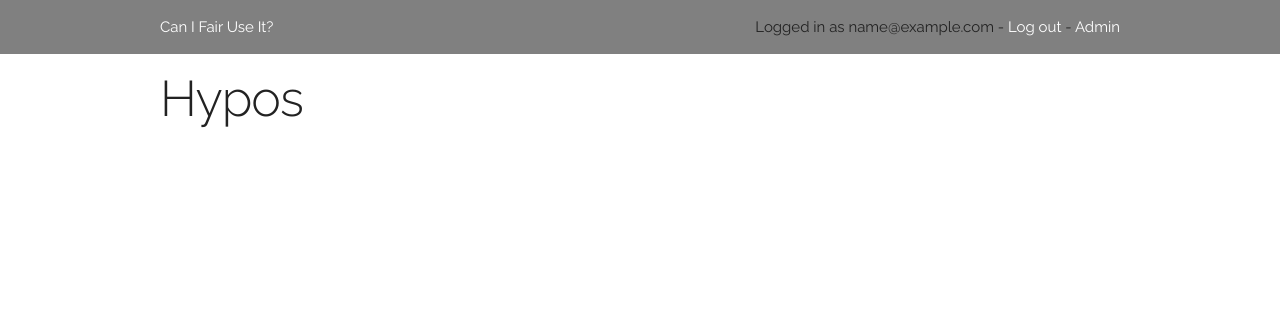
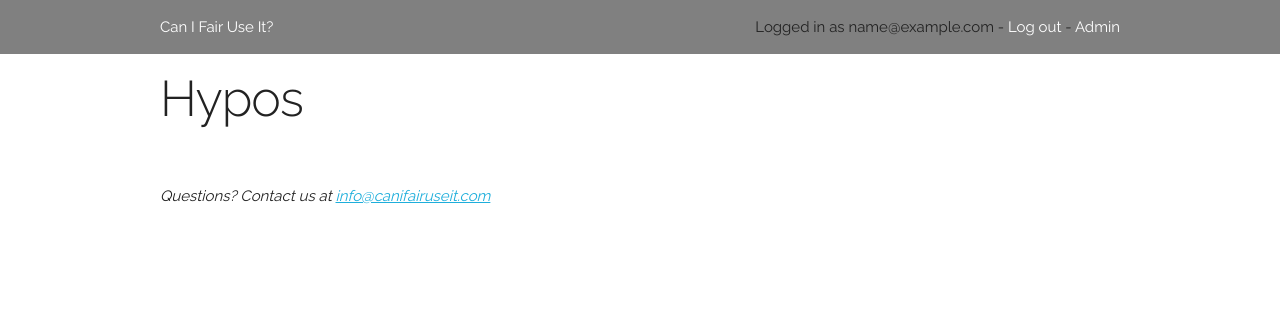
Before and after one commit to harvard-lil/cifui, a Django app: page / in a window 1280 px wide. Shown: the top 314 px of the page. Run offline with Django 3.2, Linux system fonts and the light colour scheme; the visitor is signed in with stand-in values (Sample User, id 1); data that the repository does not hold is empty.

Commit message:
Show email at bottom

```diff
--- a/main/templates/base.html
+++ b/main/templates/base.html
@@ -31,5 +31,10 @@
     </div>
   </header>
   {% block content %}{% endblock %}
+  <footer>
+    <div class="container">
+      Questions? Contact us at <a href="mailto:info@canifairuseit.com">info@canifairuseit.com</a>
+    </div>
+  </footer>
 </body>
 </html>
--- a/static/css/main.css
+++ b/static/css/main.css
@@ -23,3 +23,8 @@ header a:hover{
 .comments p{
     margin-bottom: 0;
 }
+
+footer{
+    font-style: italic;
+    margin-top: 2em;
+}
```
